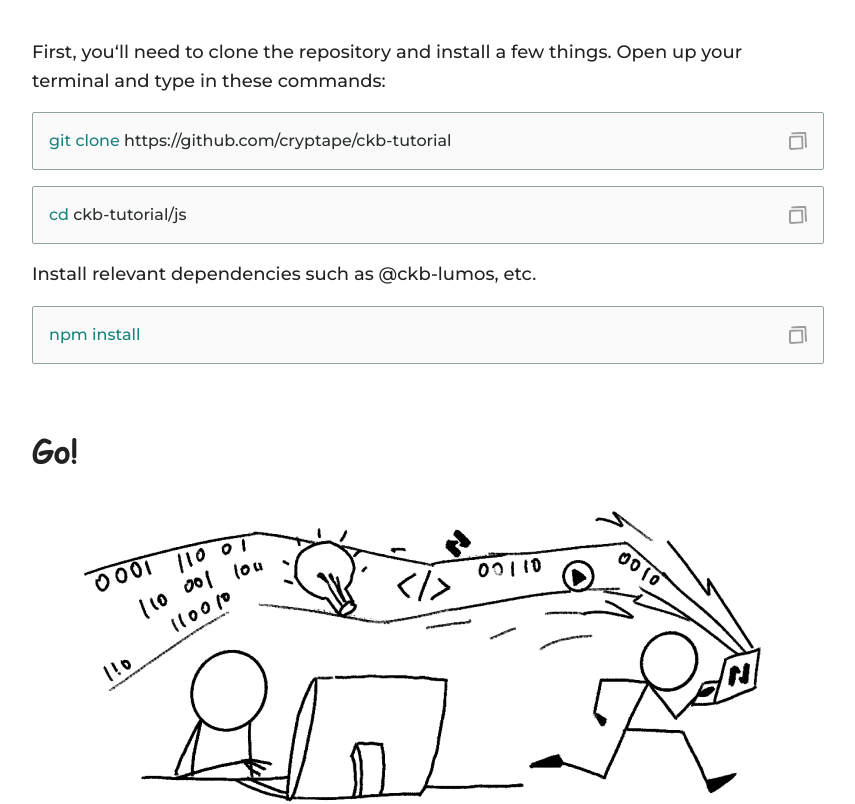
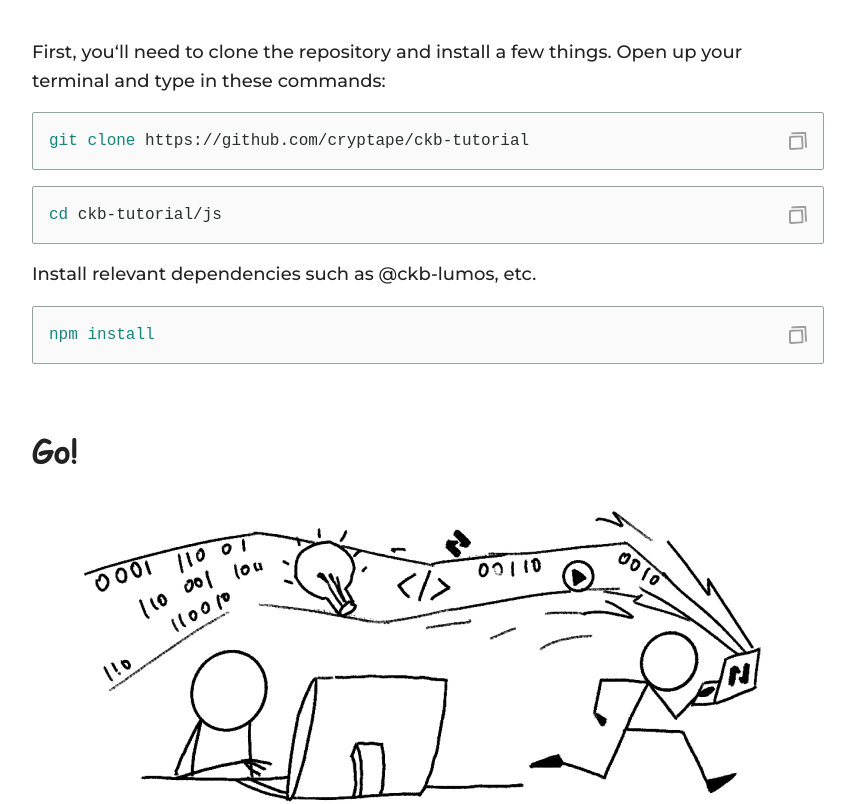
Before and after one commit to cryptape/ckb-tutorial, a React (Vite) app: page / in a window 1280 px wide. Shown: the part 1449-2253 px from the top of the page, without its empty margins (212-1067 px from the left). Built offline with nearby package versions, Linux system fonts and the light colour scheme; a web font is replaced by a local one.

Commit message:
update code style

```diff
--- a/src/index.css
+++ b/src/index.css
@@ -93,10 +93,13 @@ h3 {
   margin-bottom: 32px;
 }
 
-p,
+p {
+  font-family: 'Montserrat', monospace !important;
+}
+
 pre,
 code {
-  font-family: 'Montserrat', monospace !important;
+  font-family: 'DM Mono', monospace !important;
 }
 
 strong {
```
